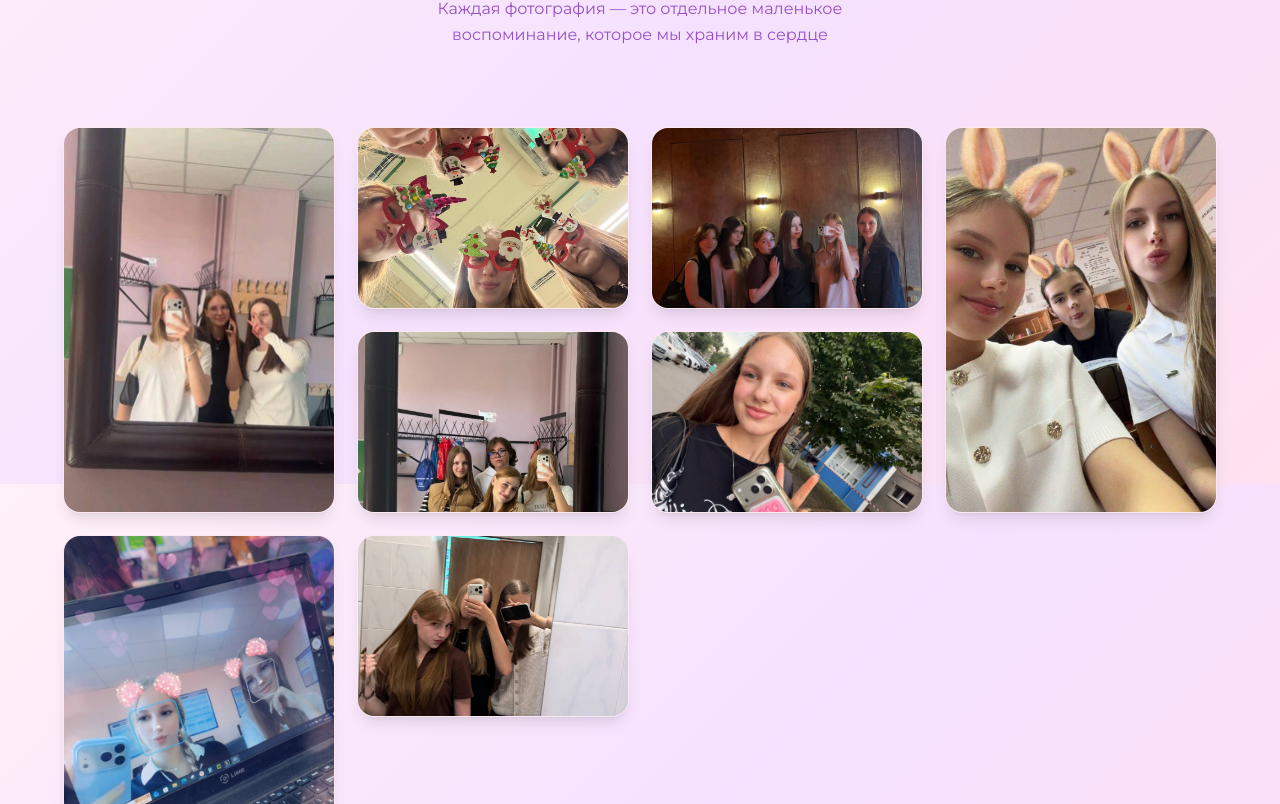
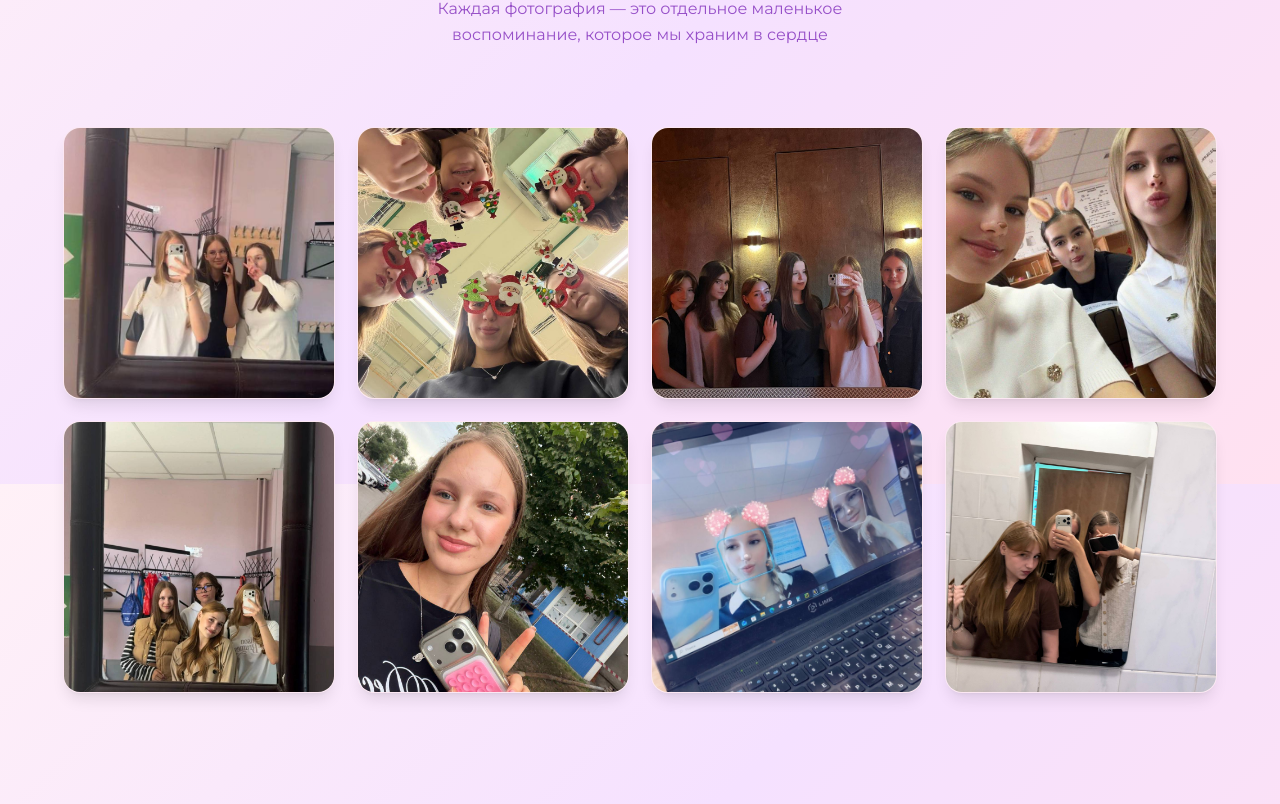
Before and after one commit to Kirill3657/congratulations, a Next.js app: page / in a window 1280 px wide. Shown: the part 1116-1920 px from the top of the page. Built offline with nearby package versions, Linux system fonts and the light colour scheme.

Commit message:
Fix incorrect location images

```diff
--- a/app/page.tsx
+++ b/app/page.tsx
@@ -300,15 +300,13 @@ function PhotoGallery() {
           </p>
         </div>
 
-        <div className="grid grid-cols-2 gap-4 sm:gap-6 md:auto-rows-[180px] md:grid-cols-4">
+        <div className="grid grid-cols-2 gap-4 sm:gap-6 md:grid-cols-4">
           {PHOTOS.map((photo, idx) => (
             <button
               key={idx}
               type="button"
               onClick={() => setSelected(idx)}
-              className={`group relative w-full cursor-pointer overflow-hidden rounded-2xl bg-white shadow-lg ring-1 ring-pink-100 transition-all duration-500 ease-out hover:-translate-y-2 hover:shadow-2xl hover:ring-pink-300 ${
-                idx % 3 === 0 ? "aspect-[3/4] md:row-span-2 md:aspect-auto" : "aspect-square md:aspect-auto"
-              }`}
+              className="group relative aspect-square w-full cursor-pointer overflow-hidden rounded-2xl bg-white shadow-lg ring-1 ring-pink-100 transition-all duration-500 ease-out hover:-translate-y-2 hover:shadow-2xl hover:ring-pink-300"
               style={{
                 animation: `fade-in-up 0.7s cubic-bezier(0.16,1,0.3,1) ${idx * 80}ms both`,
               }}
```
